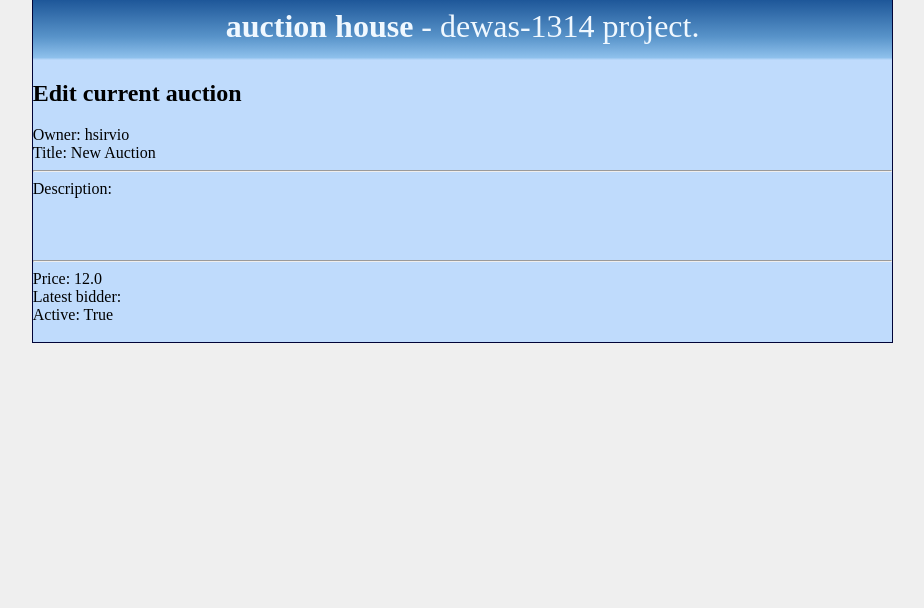
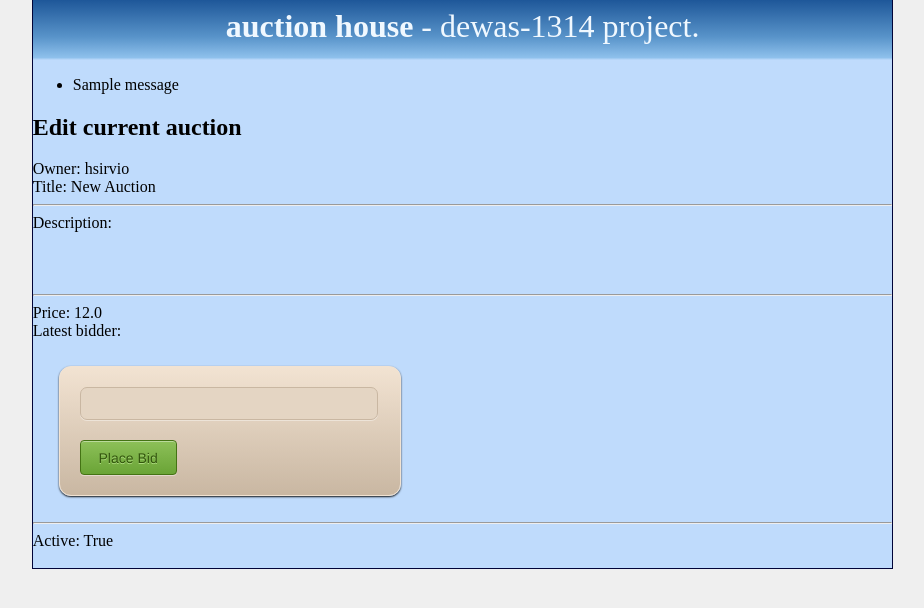
Before and after one commit to stigendresen/auction-house, a Django app: page /auction/1 in a window 1280 px wide. Shown: the part 14-622 px from the top of the page, without its empty margins (179-1103 px from the left). Run offline with Django 3.2, Linux system fonts and the light colour scheme; data comes from the database, SQL or seed files in the repository; one stand-in notice (Sample message) is shown; parts of the project's set-up code (start-up, migrations or seed data) failed here and were passed over.

Commit message:
Starting on BID

```diff
--- a/AuctionApp/views.py
+++ b/AuctionApp/views.py
@@ -161,7 +161,14 @@ def add_auction(request):
 
 
 def show_auction(request, auction_id):
-    auction = Auction.objects.get(id=auction_id)
+
+    #IMPLEMENT BID
+
+    try:
+        auction = Auction.objects.get(id=auction_id)
+    except:
+        return HttpResponse('Invalid auction ID')
+
     return render(request, "show_auction.html", {'auction': auction, 'user': request.user})
 
 
--- a/templates/show_auction.html
+++ b/templates/show_auction.html
@@ -9,7 +9,15 @@
 
 <article>
 	<div id="content">
-		<h1>Edit current auction<br></h1>
+        {% if messages %}
+	    <ul class="messages">
+		        {% for message in messages %}
+		        	<li{% if message.tags %} class="{{ message.tags }}"{% endif %}>{{ message }}</li>
+		        {% endfor %}
+	        </ul>
+        {% endif %}
+
+        <h1>Edit current auction<br></h1>
 
 		Owner: {{ auction.ownerid.username }}<br>
 		Title: {{ auction.title }}<br>
@@ -21,6 +29,12 @@
 		<hr>
 		Price: {{ auction.min_price }}<br>
 		Latest bidder: {{ auction.latest_bid_by }}<br>
+        <form action="/auction/{{ auction.id }}/" class="form-container" method="post">
+            {% csrf_token %}
+           	<input class="form-field" type="number" name="bidfield">
+	        <input class="submit-button" type="submit" name="bidbutton" value="Place Bid">
+        </form>
+        <hr>
 		Active: {{ auction.is_active }}<br><br>
 	</div>
 
```
